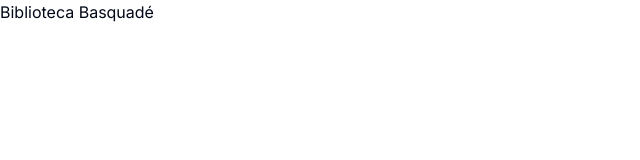
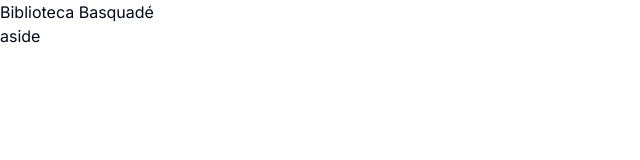
Before and after one commit to frannoriega/basquade, a Next.js app: page / in a window 1280 px wide. Shown: the top 160 px of the page, without its empty margins (0-640 px from the left). Built offline with nearby package versions, Linux system fonts and the light colour scheme.

Commit message:
Add Aside and Header components to layout

```diff
--- /dev/null
+++ b/app/components/layout/aside.tsx
@@ -0,0 +1,7 @@
+export default function Aside() {
+  return (
+    <aside>
+      <span>aside</span>
+    </aside>
+  );
+}
--- /dev/null
+++ b/app/components/layout/header.tsx
@@ -0,0 +1,7 @@
+export default function Header() {
+  return (
+    <header>
+      <h1>Biblioteca Basquadé</h1>
+    </header>
+  );
+}
--- a/app/page.tsx
+++ b/app/page.tsx
@@ -1,9 +1,12 @@
 import Image from "next/image";
+import Header from "./components/layout/header";
+import Aside from "./components/layout/aside";
 
 export default function Home() {
   return (
     <main className="">
-      <h1>Biblioteca Basquadé</h1>
+      <Header />
+      <Aside />
     </main>
   );
 }
```
Also changed, not shown: app/components/layout/footer.tsx (added).
